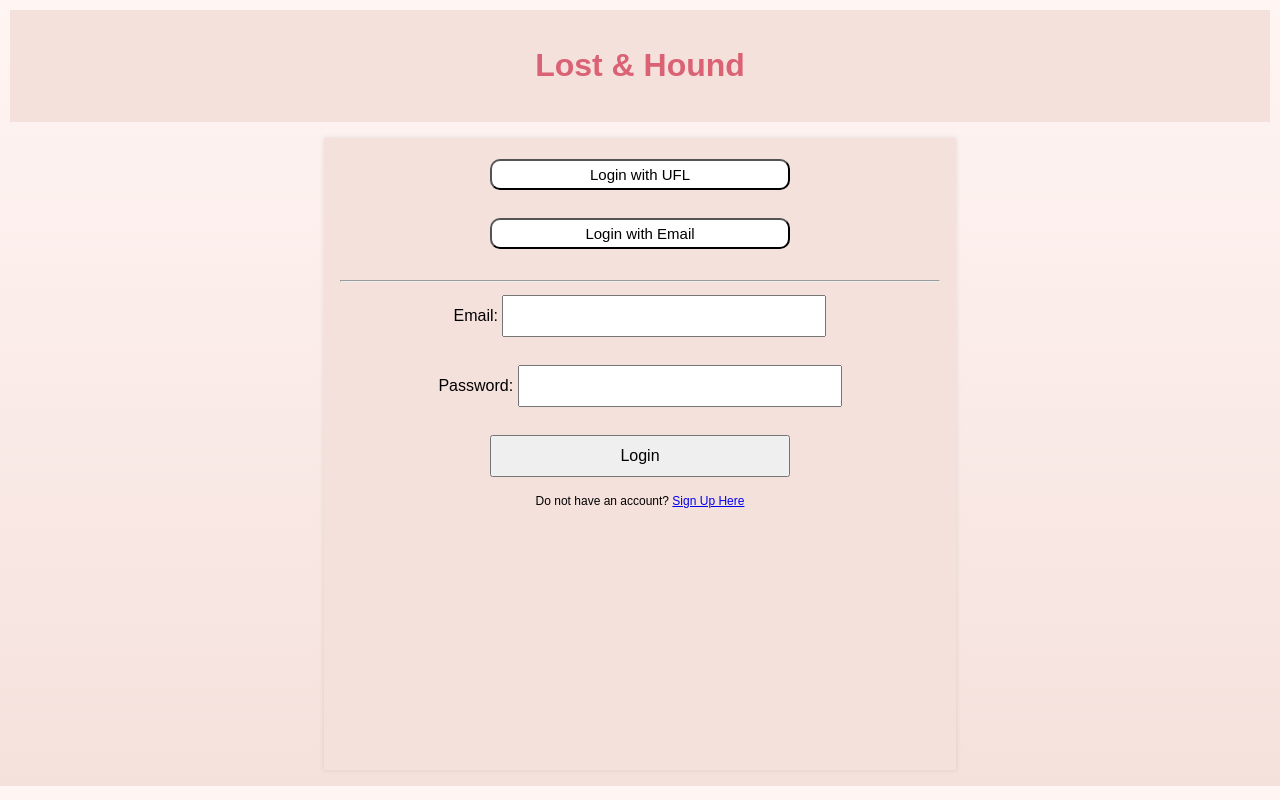
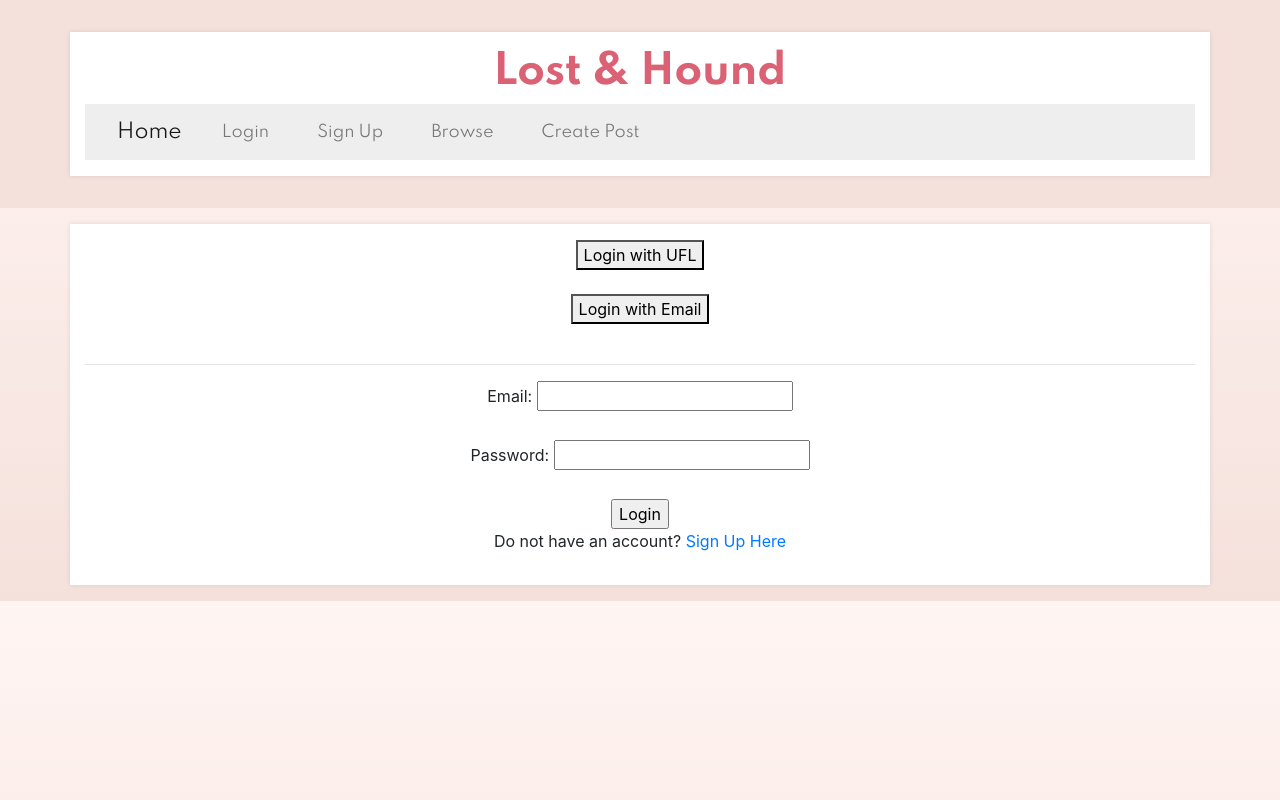
Before and after one commit to josephckarch/LostAndHound, a PHP site: page /login in a window 1280 px wide. Run offline with PHP 8.4, Linux system fonts and the light colour scheme.

Commit message:
added header to create account and login pages

```diff
--- a/public/login.php
+++ b/public/login.php
@@ -8,46 +8,8 @@
     </head>
 
     <body>
-        <header>
-            <h1>Lost & Hound</h1>
-            <style>
-                header{
-                    background-color: #f5e1dc;
-                    color:#DA6274;
-                }
-                .container {
-                    background-color: #f5e1dc;
-                    height: 600px;
-                    width: 600px;
-                    align-items:center;
+        <?php include '../src/views/layout/header.php'; ?>
 
-                }
-                .container input{
-                    width: 90%;
-                      max-width: 300px;
-                      padding: 10px;
-                      margin: 5px 0;
-                      font-size: 16px;
-                      background-color:;
-                }
-                .container button {
-                    background-color:white;
-                      width: 50%;
-                      padding: 5px;
-                      margin: 5px 0;
-                      font-size: 15px;
-                      border-radius: 10px;
-
-                    }
-                .container p{
-                    font-size: 12px;
-                    color:black;
-                }
-            </style>
-
-
-
-        </header>
 
         <div class="container">
 
```
Also changed, not shown: public/create_account.php (+1 -8 lines).
